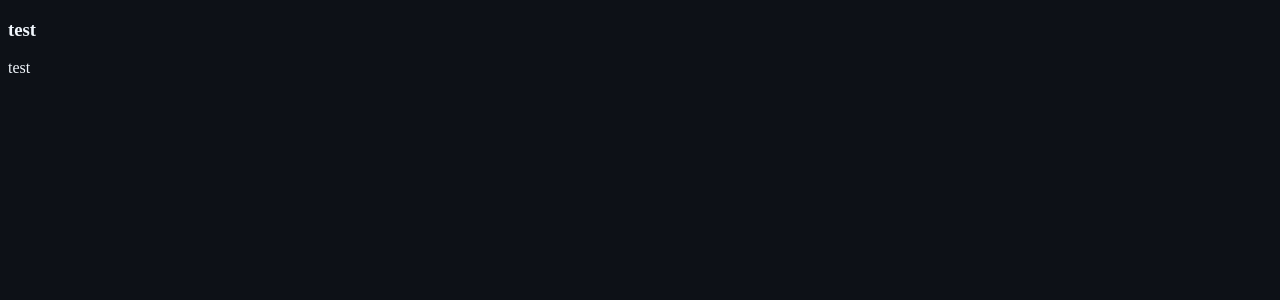
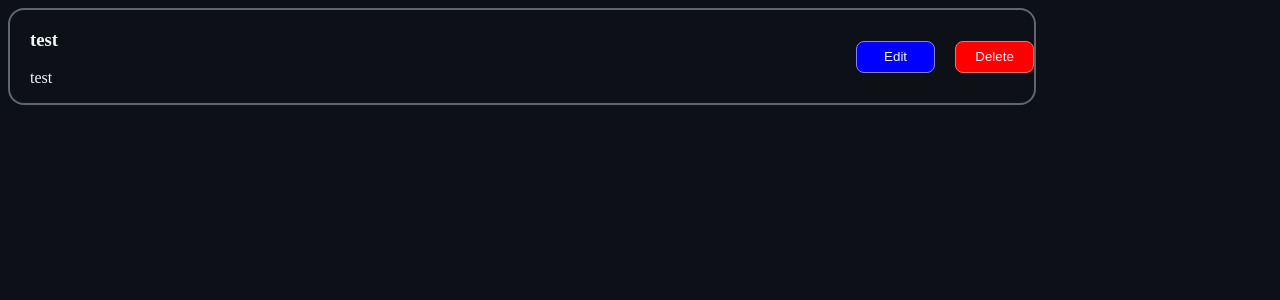
Before and after one commit to krystln/tasklist-react, a React (Vite) app: page / in a window 1280 px wide. Shown: the top 300 px of the page. Built offline with nearby package versions, Linux system fonts and the light colour scheme.

Commit message:
Beautified Task

```diff
--- a/src/App.css
+++ b/src/App.css
@@ -1,3 +1,49 @@
 #root {
 	color: #F0F6FC;
 }
+
+.Task{
+	width: 80vw;
+	display: flex;
+	align-items: auto;
+
+
+	border: #5e6771 2px solid;
+	border-radius: 1rem;
+}
+
+.Task > *{
+	margin-left: 20px;
+}
+
+.Content{
+	flex-basis: 80%;
+}
+
+.Task-Button{
+	border: 1px solid;
+	border-radius: 0.5rem;
+
+	width: 5rem;
+	align-self: center;
+	color: #F0F6FC;
+	height: 2rem;
+}
+
+.Edit{
+	border-color: rgb(134, 128, 255);
+	background-color: blue;
+}
+
+.Edit:active{
+	background-color: rgb(0, 0, 135);
+}
+
+.Delete{
+	border-color: rgb(255, 110, 110);
+	background-color: red
+}
+
+.Delete:active{
+	background-color: rgb(159, 0, 0);
+}
--- a/src/components/Task.jsx
+++ b/src/components/Task.jsx
@@ -1,8 +1,21 @@
 export default function Task(props) {
-  return (
+
+	function handleEdit(){
+
+	}
+
+	function handleDelete(){
+
+	}
+
+	return (
     <div className="Task">
-        <h3>{props.title}</h3>
-        <p>{props.description}</p>
+        <div className="Content">
+          <h3>{props.title}</h3>
+          <p>{props.desc}</p>
+        </div>
+        <button className="Task-Button Edit" onClick={handleEdit}>Edit</button>
+        <button className="Task-Button Delete" onClick={handleDelete}>Delete</button>
     </div>
   )
 }
--- a/src/components/TaskList.jsx
+++ b/src/components/TaskList.jsx
@@ -2,6 +2,6 @@ import Task from "./Task"
 
 export default function TaskList() {
   return (
-    <Task title="test" description="test"></Task>
+    <Task title="test" desc="test"></Task>
   )
 }
```
